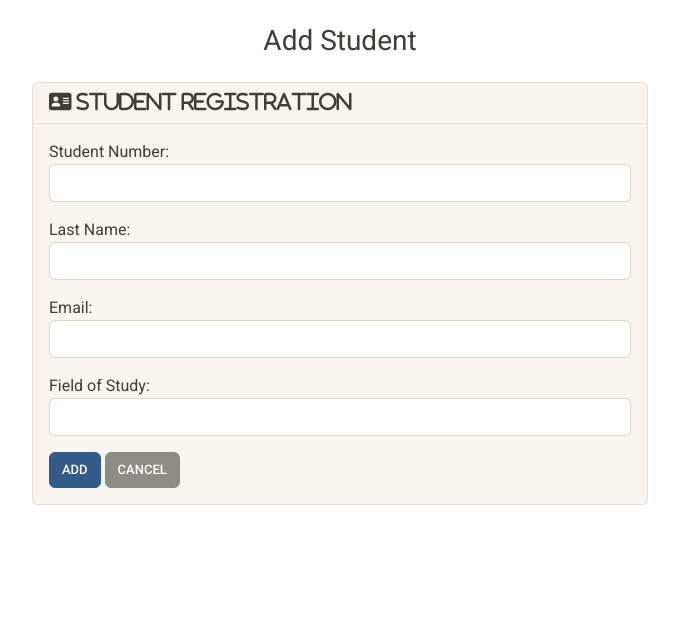
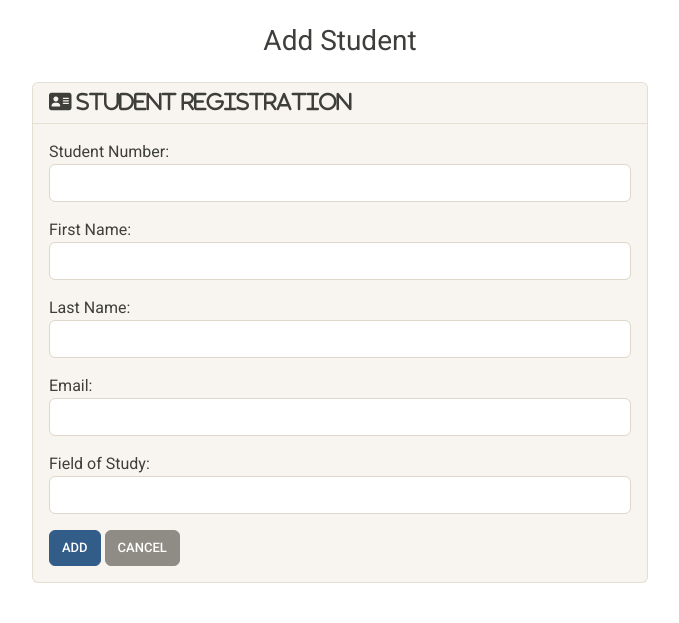
Before and after one commit to CMacan/DjangoFinal, a Django app: template students/templates/students/add.html in a window 1280 px wide. Shown: the part 56-679 px from the top of the page, without its empty margins (300-979 px from the left). Run offline with Django 5.2, Linux system fonts and the light colour scheme; the template is opened without the code that fills it: values that come from a table or form of the project are taken from there, others are empty; some libraries are stand-ins or nearby versions.

Commit message:
finiiished

```diff
--- a/students/forms.py
+++ b/students/forms.py
@@ -4,10 +4,10 @@ from .models import Student
 class StudentForm(forms.ModelForm):
     class Meta:
         model = Student
-        fields = ['student_number', 'last_name', 'email', 'field_of_study']
+        fields = ['student_number', 'first_name', 'last_name', 'email', 'field_of_study']
         labels = {
             'student_number': 'Student Number',
-            'fist_name': 'First Name',
+            'first_name': 'First Name',
             'last_name': 'Last Name',
             'email': 'Email',
             'field_of_study': 'Field of Study'
@@ -15,7 +15,7 @@ class StudentForm(forms.ModelForm):
         widgets = {
             'student_number': forms.NumberInput(attrs={'class':'form-control'}),
             'student_number': forms.TextInput(attrs={'class':'form-control'}),
-            'fist_name': forms.TextInput(attrs={'class':'form-control'}),
+            'first_name': forms.TextInput(attrs={'class':'form-control'}),
             'last_name': forms.TextInput(attrs={'class':'form-control'}),
             'email': forms.EmailInput(attrs={'class':'form-control'}),
             'field_of_study': forms.TextInput(attrs={'class':'form-control'}),
--- a/students/templates/students/add.html
+++ b/students/templates/students/add.html
@@ -14,10 +14,10 @@
                         <i class="fa-solid fa-address-card fa-lg"> Student Registration</i>
                     </div>
                     <div class="card-body">
-                        <form action="url 'add'" method="POST">
+                        <form action="{% url 'add' %}" method="POST">
                             {% csrf_token %}
                             {{ form.as_p }}
-                            <button type="button" class="btn btn-primary">Add</button>
+                            <button type="submit" class="btn btn-primary">Add</button>
                             <a href="{% url 'index' %}" class="btn btn-secondary">Cancel</a>
                         </form>
                     </div>
```
Also changed, not shown: students/views.py (+5 -5 lines), db.sqlite3.
